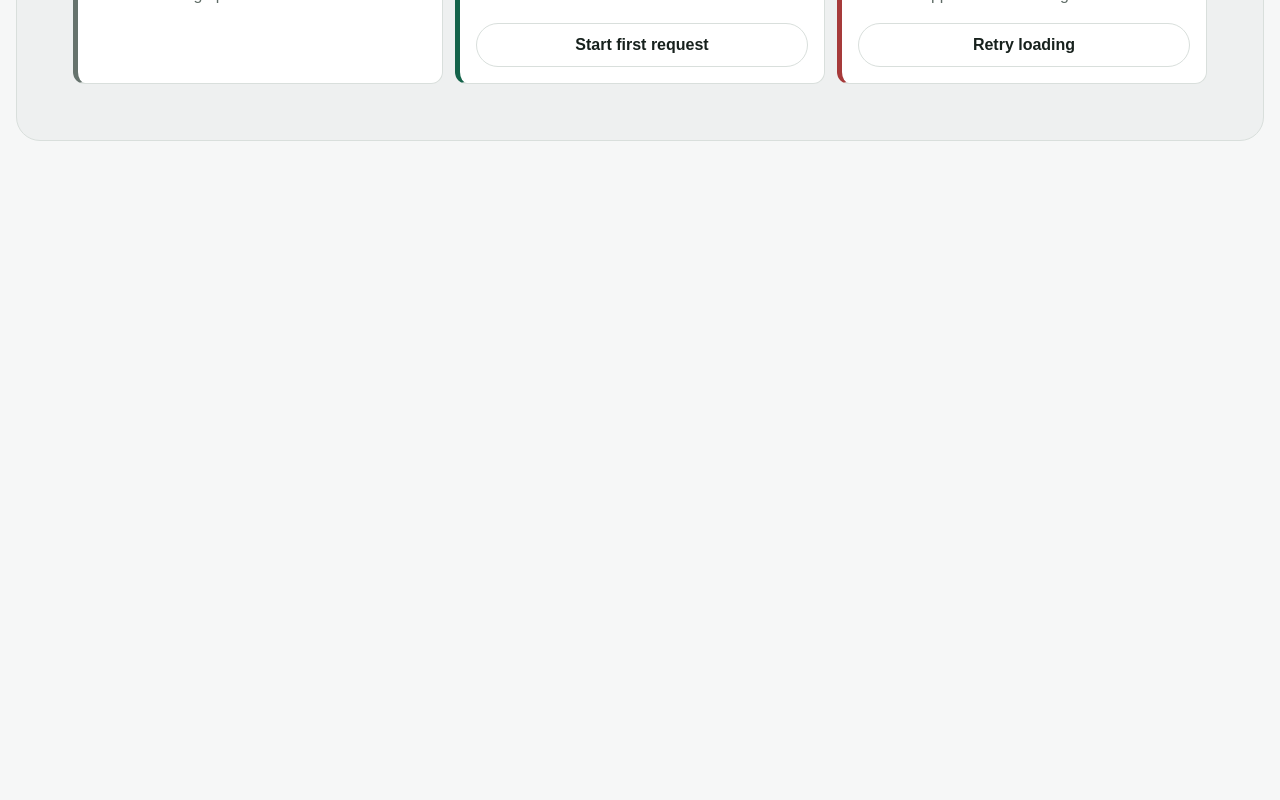
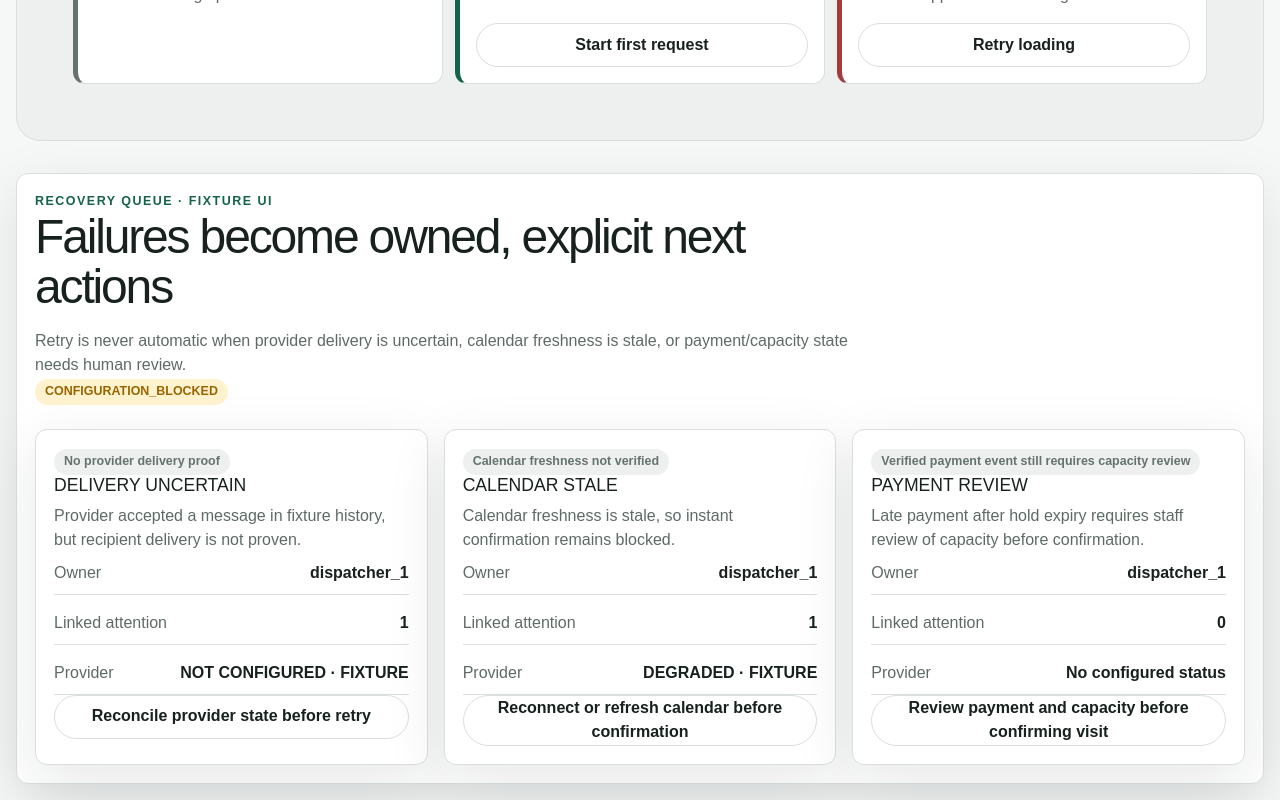
Before and after one commit to SaamVR/ServiceDesk, a Next.js app: page /app/1/automations in a window 1280 px wide. Shown: the part 2780-3580 px from the top of the page. Before the commit the page ends 2937 px from the top, so only its background shows below. Built offline with nearby package versions, Linux system fonts and the light colour scheme.

Commit message:
feat(recovery): wire recovery actions into automations route

```diff
--- a/src/app/app/[workspace]/automations/page.tsx
+++ b/src/app/app/[workspace]/automations/page.tsx
@@ -1,14 +1,18 @@
 import { OperationalRoute } from "@/features/operations/OperationalRoute";
+import { RecoveryActionsPreview } from "@/features/recovery/RecoveryActionsPreview";
 
 export default async function StaffAutomationsPage({ params }: { params: Promise<{ workspace: string }> }) {
   const { workspace } = await params;
 
   return (
+    <>
       <OperationalRoute
         surface="staff"
         workspaceLabel={workspace}
         title="Automation status with delivery evidence."
         description="Built-in follow-up, reminder, balance and feedback rules show queue state, retry state, quiet-hour suppression and dead-letter recovery."
       />
+      <RecoveryActionsPreview />
+    </>
   );
 }
```
Lines whose indentation alone changed are shown as unchanged.
